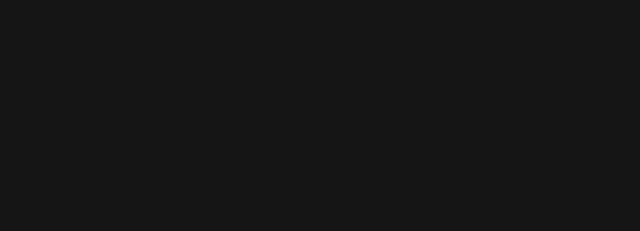
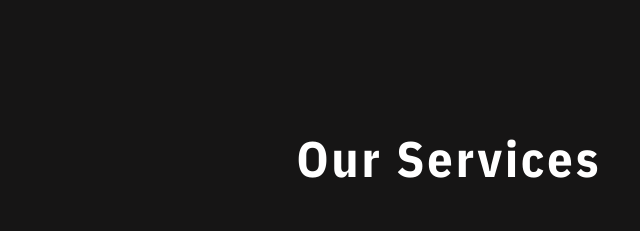
Before and after one commit to Rithish06/home, a React (Vite) app: page / in a window 1280 px wide. Shown: the part 1717-1948 px from the top of the page, without its empty margins (191-831 px from the left). Built offline with nearby package versions, Linux system fonts and the light colour scheme.

Commit message:
container 3 heading

```diff
--- a/src/components/home_services.jsx
+++ b/src/components/home_services.jsx
@@ -107,7 +107,9 @@
 
   return (
     <div className="root_container">
+
       {/* leftside */}
+      <div className="con_3_heading">Our Services</div>
       <div className="container_3">
         <div className="accordians">
             {/* card 1 */}
--- a/src/css/home_services.css
+++ b/src/css/home_services.css
@@ -1,11 +1,12 @@
 @media (min-width: 300px){
-    .root-container{
+    /* .root-container{
         padding: 0;
         margin: 0;
         display: flex;
         align-items: center;
+        justify-content: center;
     }
-
+     */
 
     .container_3 {
         height: 170vh;
@@ -14,6 +15,18 @@
         align-items: center;
         justify-content: center;
         background-color: #161515;
+    }
+
+    .con_3_heading{
+        color: #FFF;
+        font-family: "IBM Plex Sans Condensed";
+        font-size: 30px;
+        font-style: normal;
+        font-weight: 700;
+        line-height: normal;
+        letter-spacing: 3px;
+        text-align: center;
+        margin-top: 10%;
     }
 
     .hide {
@@ -189,6 +202,7 @@
 }
 
 @media (min-width: 400px){
+
     .card_1 {
         display: flex;
         flex-direction: column;
@@ -263,6 +277,10 @@
 
     .container_3{
         height: 170vh;
+    }
+
+    .con_3_heading{
+        font-size: 40px;
     }
 
     .accordians{
@@ -342,6 +360,10 @@
         display: grid;
         grid-template-columns: 50% 50%;
         background-color: #161515;
+    }
+
+    .con_3_heading{
+        font-size: 50px;
     }
 
     .hide {
```
